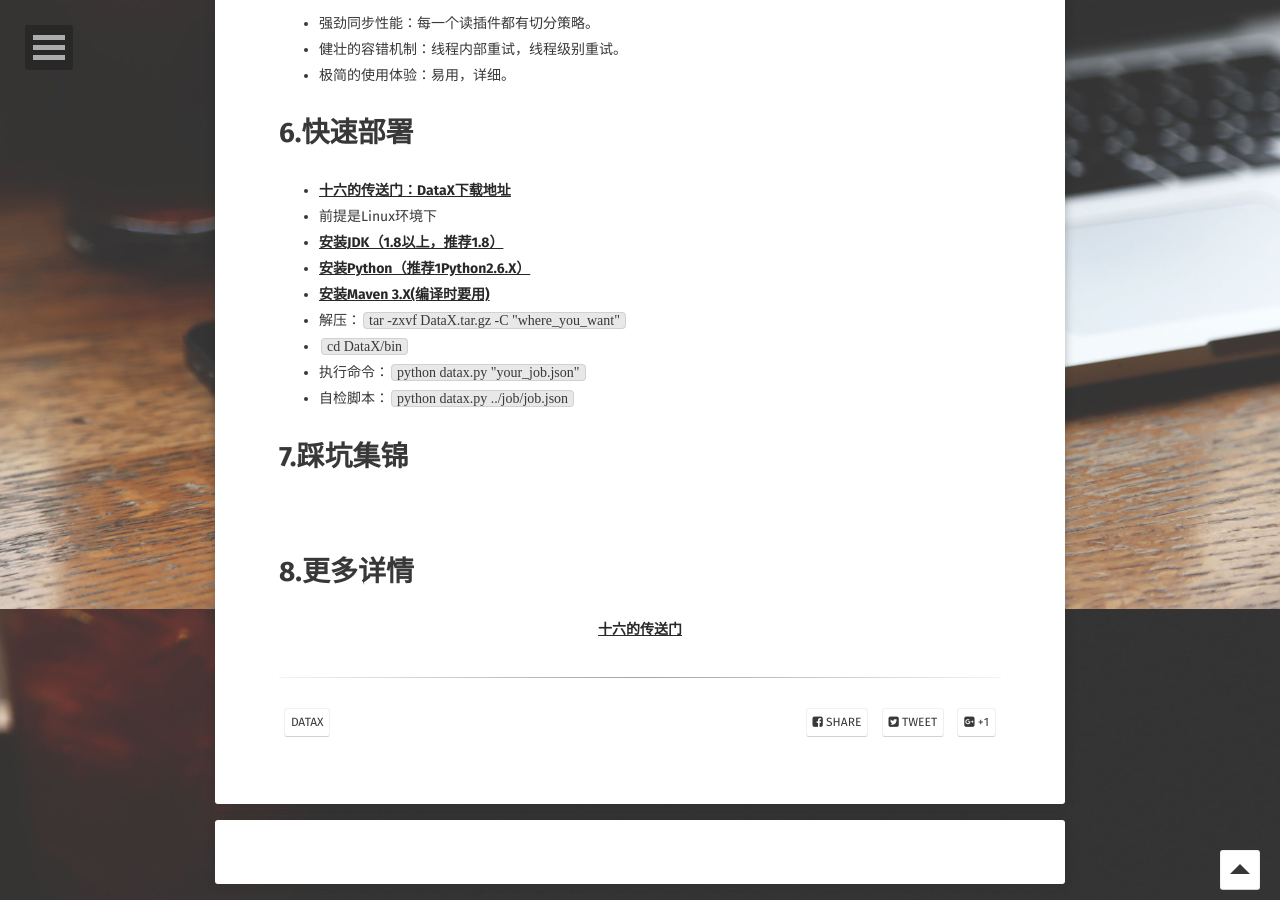
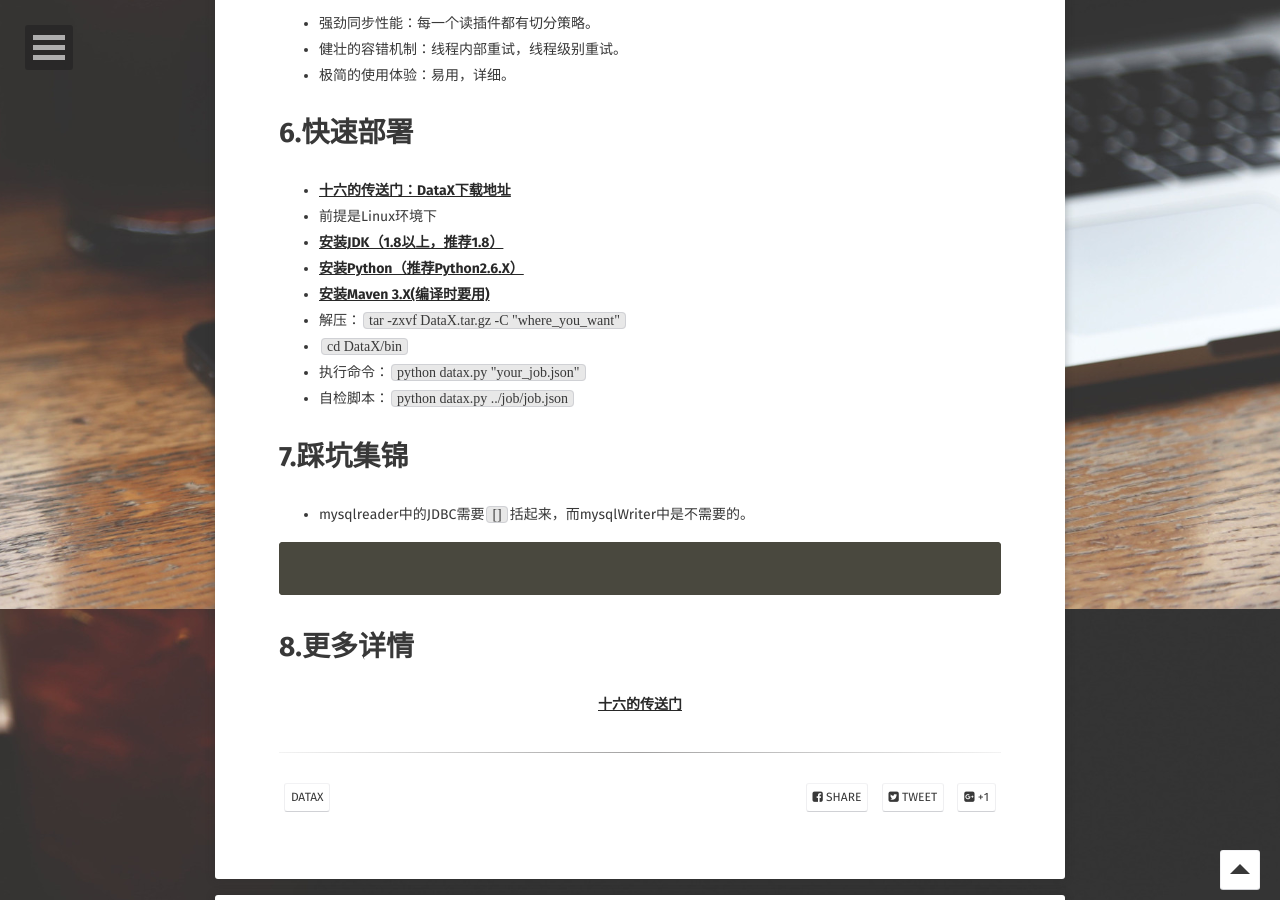
Before and after one commit to ToGetHer16/ToGetHer16.github.io, a Jekyll site: the page built from _posts/2019-04-03-DataX.md, in a window 1280 px wide and 900 px high, scrolled down 3891 px. Built offline with Jekyll 4.4.1, drawn with Linux system fonts in a browser that asks for light colours; some web fonts are replaced; comment, search, counter and statistics services are not loaded.

Commit message:
Update 2019-04-03-DataX.md

````diff
--- a/_posts/2019-04-03-DataX.md
+++ b/_posts/2019-04-03-DataX.md
@@ -99,7 +99,7 @@
 * <a href="http://datax-opensource.oss-cn-hangzhou.aliyuncs.com/datax.tar.gz"><b>十六的传送门：DataX下载地址</b></a>
 * 前提是Linux环境下
 * <a href="http://www.oracle.com/technetwork/cn/java/javase/downloads/index.html"><b>安装JDK（1.8以上，推荐1.8）</b></a>
-* <a href="https://www.python.org/downloads/"><b>安装Python（推荐1Python2.6.X）</b></a>
+* <a href="https://www.python.org/downloads/"><b>安装Python（推荐Python2.6.X）</b></a>
 * <a href="https://maven.apache.org/download.cgi"><b>安装Maven 3.X(编译时要用)</b></a>
 * 解压：`tar -zxvf DataX.tar.gz -C "where_you_want"`
 * `cd DataX/bin`
@@ -108,7 +108,11 @@
 
 # 7.踩坑集锦
 
-&emsp;
+* mysqlreader中的JDBC需要`[]`括起来，而mysqlWriter中是不需要的。
+
+```
+
+```
 
 # 8.更多详情
 
````
